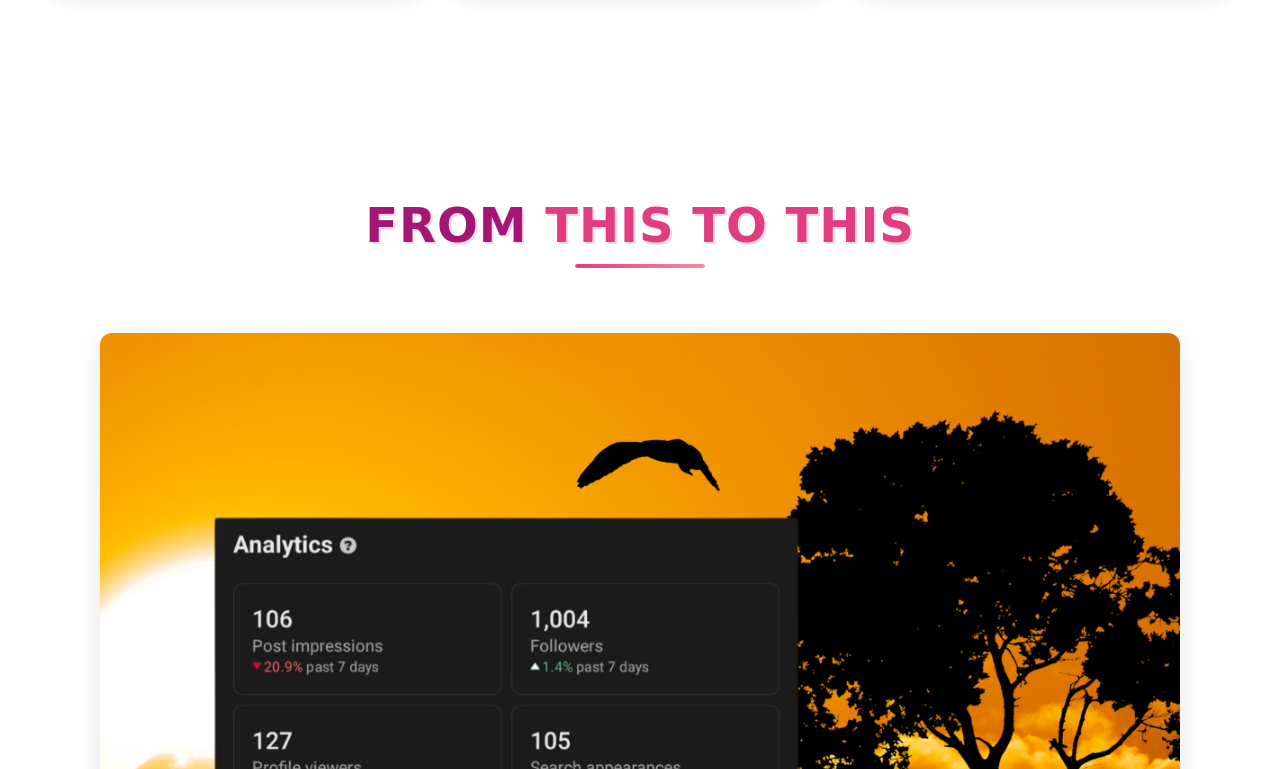
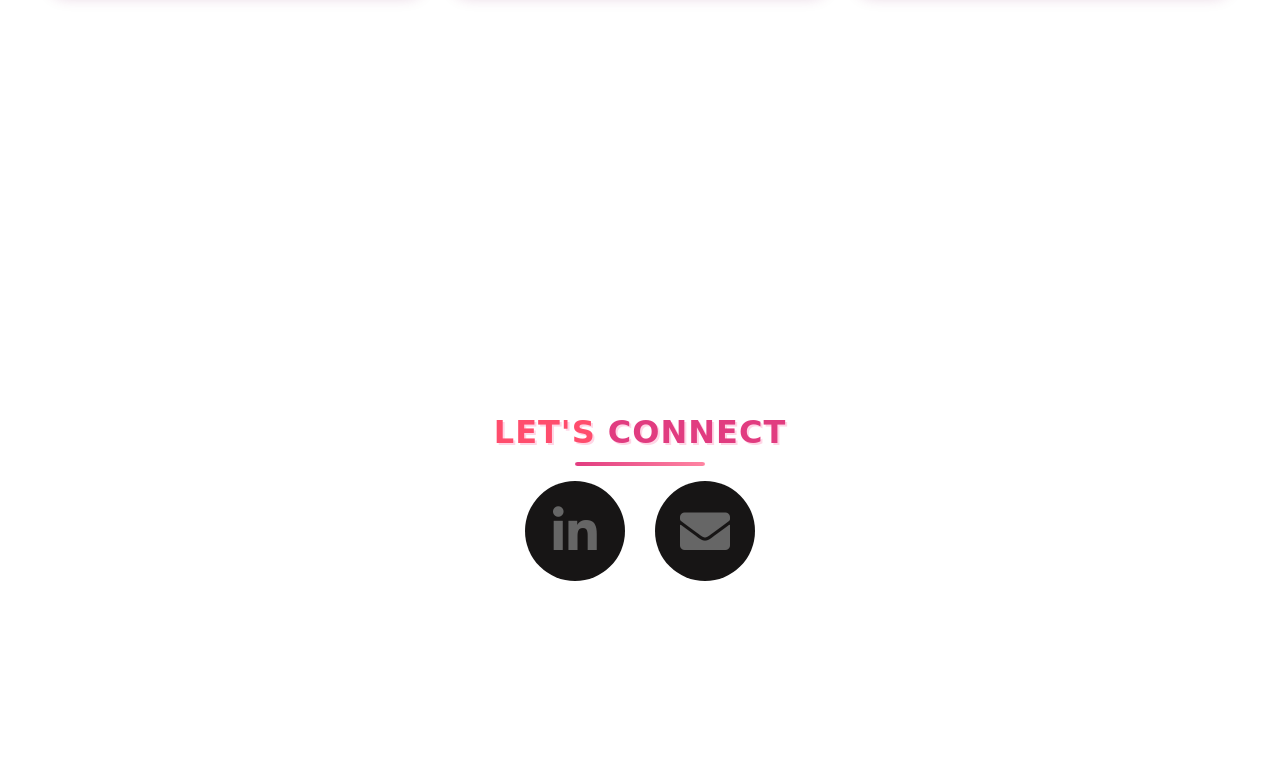
Before and after one commit to Kathalaaan/Snehlata-Singh, a plain HTML site: page index.html in a window 1280 px wide. Shown: the part 3131-3900 px from the top of the page. Drawn offline with nearby package versions, Linux system fonts and the light colour scheme; a web font is replaced by a local one.

Commit message:
Update index.html

```diff
--- a/index.html
+++ b/index.html
@@ -275,15 +275,7 @@
   </div>
 </section>
 
-<!-- Vlog Section - Reels Style -->
-<section class="vlog-section">
-  <div class="vlog-container">
-    <h2 class="vlog-title"><span>From</span> This to This</h2>
-    <div class="analytics-image-box">
-      <img src="img/dt.png" alt="Analytics Growth" class="analytics-image">
-    </div>
-  </div>
-</section>
+
 
 
 
```
